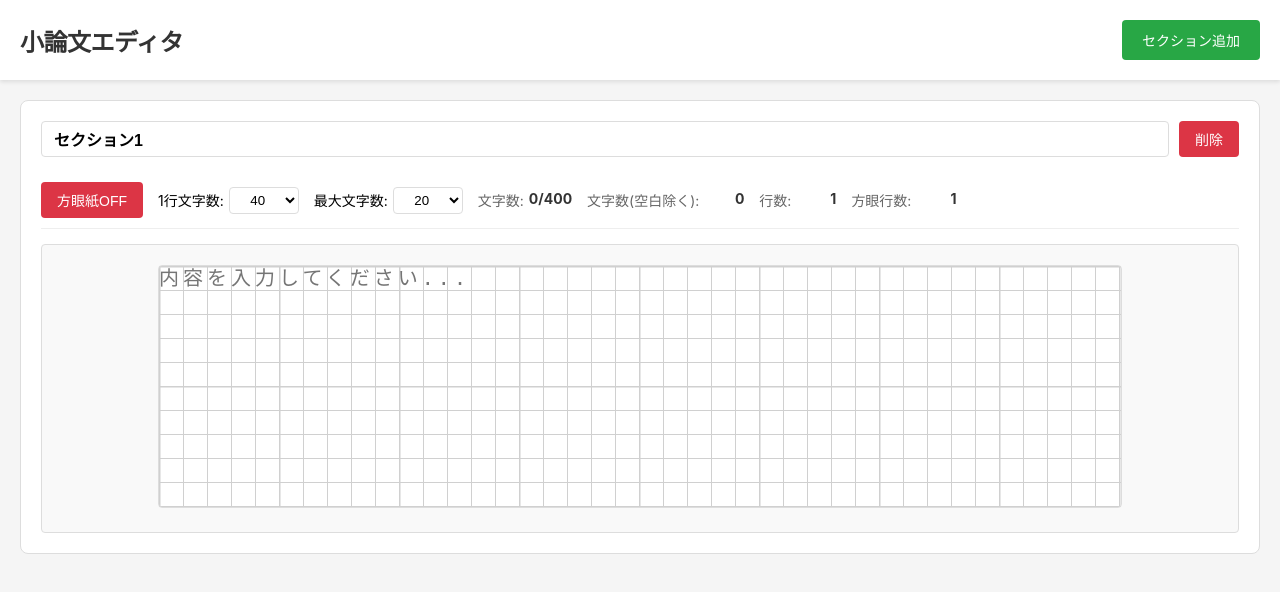
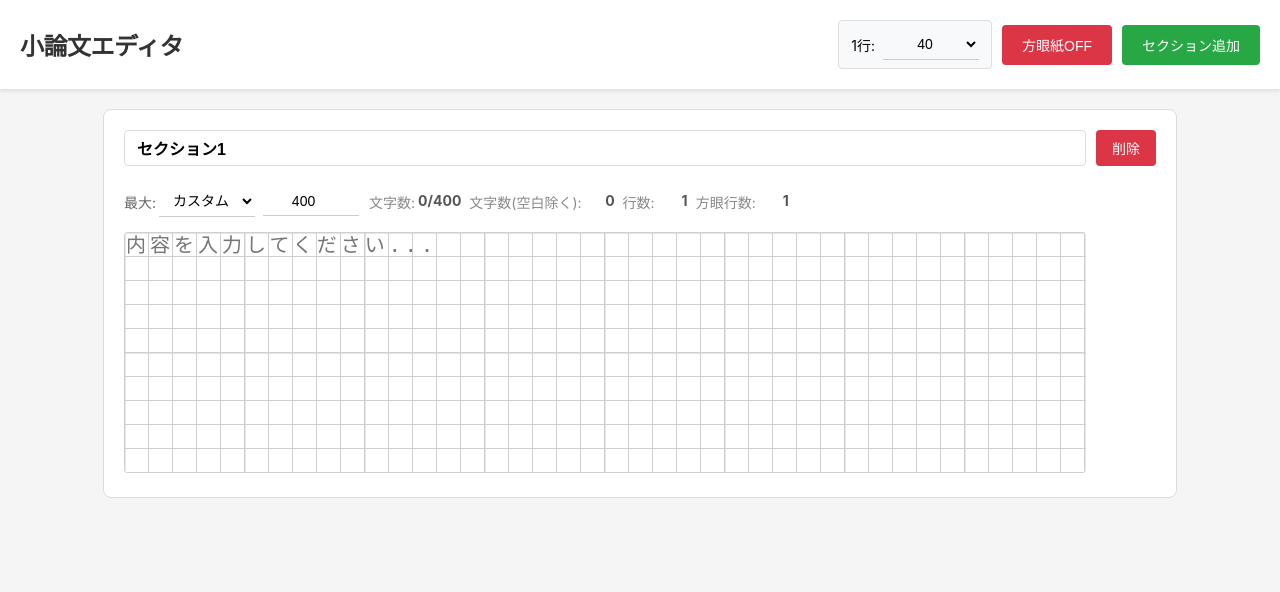
Before and after one commit to 118thmobius/grid-writer, a React (Vite) app: page / in a window 1280 px wide. Shown: the top 592 px of the page. Built offline with nearby package versions, Linux system fonts and the light colour scheme.

Commit message:
fix modular mode

```diff
--- a/src/App.css
+++ b/src/App.css
@@ -58,6 +58,12 @@ html, body {
   padding: 20px;
 }
 
+.header-controls {
+  display: flex;
+  gap: 10px;
+  align-items: center;
+}
+
 .add-section-btn {
   padding: 10px 20px;
   background: #28a745;
@@ -71,3 +77,47 @@ html, body {
 .add-section-btn:hover {
   background: #218838;
 }
+
+.grid-btn {
+  padding: 10px 20px;
+  background: #007bff;
+  color: white;
+  border: none;
+  border-radius: 4px;
+  cursor: pointer;
+  font-size: 14px;
+}
+
+.grid-btn:hover {
+  background: #0056b3;
+}
+
+.grid-btn.active {
+  background: #dc3545;
+}
+
+.grid-btn.active:hover {
+  background: #c82333;
+}
+
+.chars-per-line-control {
+  display: flex;
+  align-items: center;
+  gap: 8px;
+  font-size: 14px;
+  padding: 8px 12px;
+  background: #f8f9fa;
+  border: 1px solid #ddd;
+  border-radius: 4px;
+}
+
+.chars-input {
+  width: 80px;
+  padding: 6px 8px;
+  border: 1px solid #ddd;
+  border-radius: 4px;
+  text-align: center;
+  background: white;
+  cursor: pointer;
+  font-size: 14px;
+}
--- a/src/App.tsx
+++ b/src/App.tsx
@@ -11,6 +11,8 @@ function App() {
   const [sections, setSections] = useState<SectionData[]>([
     { id: '1', title: 'セクション1' }
   ]);
+  const [globalGridMode, setGlobalGridMode] = useState(true);
+  const [globalCharsPerLine, setGlobalCharsPerLine] = useState(40);
 
   const addSection = () => {
     const newId = Date.now().toString();
@@ -31,9 +33,32 @@ function App() {
     <div className="app">
       <header className="app-header">
         <h1>小論文エディタ</h1>
-        <button onClick={addSection} className="add-section-btn">
-          セクション追加
-        </button>
+        <div className="header-controls">
+          {globalGridMode && (
+            <div className="chars-per-line-control">
+              <label>1行: </label>
+              <select
+                value={globalCharsPerLine}
+                onChange={(e) => setGlobalCharsPerLine(Number(e.target.value))}
+                className="chars-input"
+              >
+                <option value={10}>10</option>
+                <option value={20}>20</option>
+                <option value={40}>40</option>
+                <option value={80}>80</option>
+              </select>
+            </div>
+          )}
+          <button
+            onClick={() => setGlobalGridMode(!globalGridMode)}
+            className={`grid-btn ${globalGridMode ? 'active' : ''}`}
+          >
+            {globalGridMode ? '方眼紙OFF' : '方眼紙ON'}
+          </button>
+          <button onClick={addSection} className="add-section-btn">
+            セクション追加
+          </button>
+        </div>
       </header>
       <main className="app-main">
         {sections.map(section => (
@@ -41,6 +66,8 @@ function App() {
             key={section.id}
             id={section.id}
             title={section.title}
+            gridMode={globalGridMode}
+            charsPerLine={globalCharsPerLine}
             onDelete={deleteSection}
             onTitleChange={updateSectionTitle}
           />
--- a/src/components/Section.css
+++ b/src/components/Section.css
@@ -4,6 +4,9 @@
   margin-bottom: 20px;
   background: white;
   padding: 20px;
+  width: fit-content;
+  margin-left: auto;
+  margin-right: auto;
 }
 
 .section-header {
@@ -40,11 +43,12 @@
 .section-toolbar {
   display: flex;
   align-items: center;
-  gap: 15px;
-  margin-bottom: 15px;
-  padding: 10px 0;
-  border-bottom: 1px solid #eee;
+  gap: 10px;
+  margin-bottom: 10px;
+  padding: 5px 0;
   flex-wrap: wrap;
+  font-size: 14px;
+  color: #666;
 }
 
 .grid-btn {
@@ -73,39 +77,48 @@
 .max-chars-control {
   display: flex;
   align-items: center;
-  gap: 5px;
+  gap: 3px;
   font-size: 14px;
 }
 
 .chars-input {
-  width: 60px;
-  padding: 4px;
-  border: 1px solid #ddd;
-  border-radius: 4px;
+  width: 80px;
+  padding: 2px 4px;
+  border: none !important;
+  border-bottom: 1px solid #ccc !important;
+  border-radius: 0 !important;
   text-align: center;
-  background: white;
+  background: transparent !important;
   cursor: pointer;
+  box-shadow: none !important;
+}
+
+.chars-input:focus {
+  outline: none !important;
+  border: none !important;
+  border-bottom: 1px solid #007bff !important;
+  box-shadow: none !important;
 }
 
 .character-counter {
   display: flex;
-  gap: 15px;
+  gap: 8px;
   font-size: 14px;
 }
 
 .counter-item {
   display: flex;
-  gap: 5px;
+  gap: 3px;
 }
 
 .counter-label {
-  color: #666;
+  color: #888;
 }
 
 .counter-value {
   font-weight: bold;
-  color: #333;
-  min-width: 40px;
+  color: #555;
+  min-width: 30px;
   text-align: right;
 }
 
@@ -121,7 +134,7 @@
 .line-char-counter {
   position: absolute;
   top: 0;
-  right: -70px;
+  right: -60px;
   background: rgba(0, 0, 0, 0.7);
   color: white;
   padding: 2px 6px;
@@ -169,14 +182,11 @@
 
 .section-editor {
   display: flex;
-  justify-content: center;
+  justify-content: flex-start;
+  margin-right: 70px;
 }
 
 .section-editor.grid-container {
-  background-color: #f9f9f9;
-  padding: 20px;
-  border: 1px solid #ddd;
-  border-radius: 4px;
 }
 
 .section-content {
@@ -204,6 +214,11 @@
   background-size: 120px 24px, 24px 120px, 24px 24px, 24px 24px;
   letter-spacing: 4px;
   padding: 0;
+  margin: 0;
+  border: none;
+  background-color: transparent;
+  padding-left: 2px;
+  padding-top: 1px;
   overflow: hidden;
 }
 
--- a/src/components/Section.tsx
+++ b/src/components/Section.tsx
@@ -1,23 +1,23 @@
 import { useState, useRef, ChangeEvent, CompositionEvent } from 'react';
 import CharacterCounter from './CharacterCounter';
-import { convertToFullWidth, convertToHalfWidth, processTextInput } from '../utils/textConverter';
+import { convertToFullWidth, processTextInput } from '../utils/textConverter';
 import './Section.css';
 
 interface SectionProps {
   id: string;
   title: string;
+  gridMode: boolean;
+  charsPerLine: number;
   onDelete: (id: string) => void;
   onTitleChange: (id: string, title: string) => void;
 }
 
-const Section = ({ id, title, onDelete, onTitleChange }: SectionProps) => {
+const Section = ({ id, title, gridMode, charsPerLine, onDelete, onTitleChange }: SectionProps) => {
   const [content, setContent] = useState('');
-  const [gridMode, setGridMode] = useState(true);
   const [isComposing, setIsComposing] = useState(false);
-  const [charsPerLine, setCharsPerLine] = useState(40);
   const [maxChars, setMaxChars] = useState(400);
   const [cursorPosition, setCursorPosition] = useState(0);
-  const [isCustomMode, setIsCustomMode] = useState(false);
+  const [isCustomMode, setIsCustomMode] = useState(true);
   const textareaRef = useRef<HTMLTextAreaElement>(null);
 
   const updateCursorPosition = () => {
@@ -91,16 +91,7 @@ const Section = ({ id, title, onDelete, onTitleChange }: SectionProps) => {
     setContent(text);
   };
 
-  const toggleGridMode = () => {
-    const newGridMode = !gridMode;
-    setGridMode(newGridMode);
 
-    if (newGridMode) {
-      setContent(convertToFullWidth(content));
-    } else {
-      setContent(convertToHalfWidth(content));
-    }
-  };
 
   const handleKeyDown = (e: React.KeyboardEvent<HTMLTextAreaElement>) => {
     if (e.key === 'Enter' && gridMode) {
@@ -221,10 +212,10 @@ const Section = ({ id, title, onDelete, onTitleChange }: SectionProps) => {
       const lastLineIndex = totalLines - 1;
       for (let i = lastLineChars; i < charsPerLine; i++) {
         disabledCells.push({
-          top: lastLineIndex * 24+2,
-          left: i * 24+2,
+          top: lastLineIndex * 24+1,
+          left: i * 24+1,
           width: 24-3,
-          height: 24-2
+          height: 24-3
         });
       }
     }
@@ -239,6 +230,7 @@ const Section = ({ id, title, onDelete, onTitleChange }: SectionProps) => {
           type="text"
           value={title}
           onChange={(e) => onTitleChange(id, e.target.value)}
+          onFocus={(e) => e.target.select()}
           className="section-title"
           placeholder="セクションタイトル"
         />
@@ -246,30 +238,8 @@ const Section = ({ id, title, onDelete, onTitleChange }: SectionProps) => {
       </div>
 
       <div className="section-toolbar">
-        <button
-          onClick={toggleGridMode}
-          className={`grid-btn ${gridMode ? 'active' : ''}`}
-        >
-          {gridMode ? '方眼紙OFF' : '方眼紙ON'}
-        </button>
-
-        {gridMode && (
-          <div className="chars-per-line-control">
-            <label>1行文字数: </label>
-            <select
-              value={charsPerLine}
-              onChange={(e) => setCharsPerLine(Number(e.target.value))}
-              className="chars-input"
-            >
-              <option value={10}>10</option>
-              <option value={20}>20</option>
-              <option value={40}>40</option>
-            </select>
-          </div>
-        )}
-
         <div className="max-chars-control">
-          <label>最大文字数: </label>
+          <label>最大: </label>
           <select
             value={isCustomMode ? 'custom' : maxChars}
             onChange={(e) => {
@@ -285,6 +255,10 @@ const Section = ({ id, title, onDelete, onTitleChange }: SectionProps) => {
             {Array.from({length: 7}, (_, i) => 20 + i * 5).map(num => (
               <option key={num} value={num}>{num}</option>
             ))}
+            <option value={100}>100</option>
+            <option value={200}>200</option>
+            <option value={400}>400</option>
+            <option value={1000}>1000</option>
             <option value="custom">カスタム</option>
           </select>
           {isCustomMode && (
@@ -317,8 +291,8 @@ const Section = ({ id, title, onDelete, onTitleChange }: SectionProps) => {
             onClick={updateCursorPosition}
             placeholder="内容を入力してください..."
             style={gridMode ? {
-              width: `${24 * charsPerLine +2}px`,
-              height: `${calculateHeight()-3}px`,
+              width: `${24 * charsPerLine }px`,
+              height: `${calculateHeight()-4}px`,
               overflow: 'hidden'
             } : {
               height: `${calculateHeight()}px`,
```
